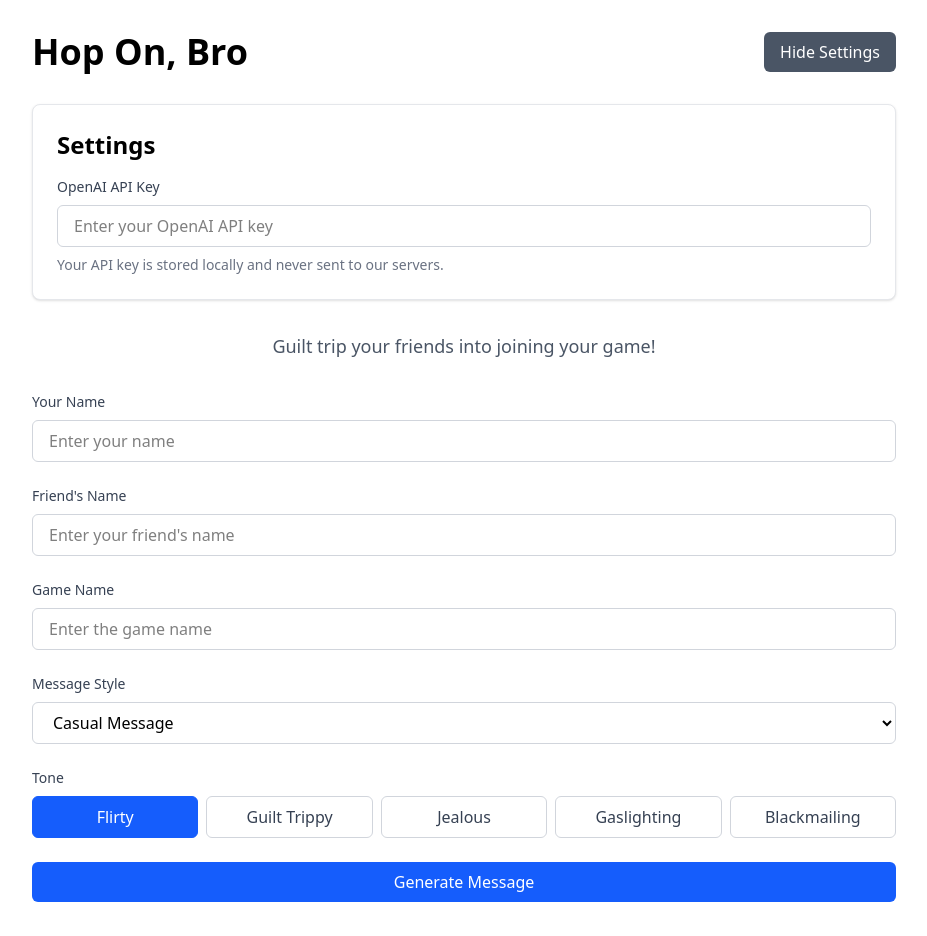
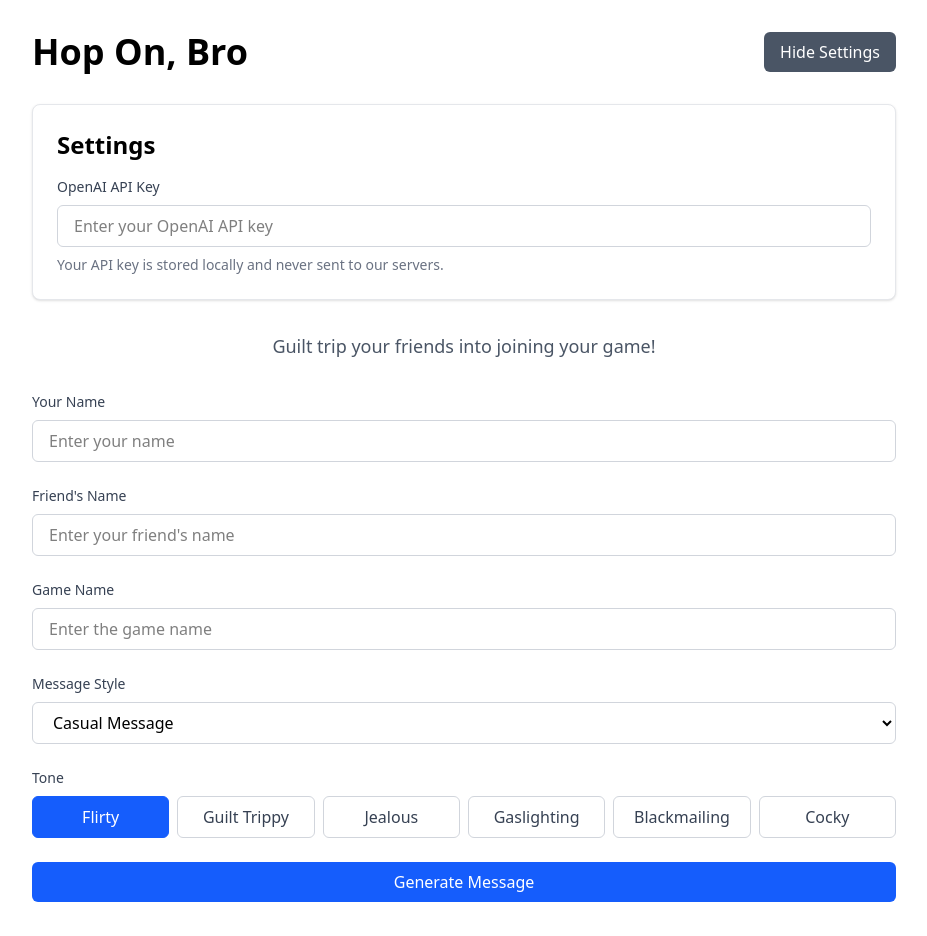
Before and after one commit to braden-godley/hop-on-bro, a React (Vite) app: page / in a window 1280 px wide. Shown: the top 936 px of the page, without its empty margins (176-1103 px from the left). Built offline with nearby package versions, Linux system fonts and the light colour scheme.

Commit message:
add cocky tone

```diff
--- a/src/App.jsx
+++ b/src/App.jsx
@@ -7,9 +7,9 @@ import { contentTypes, loadingMessages, tones } from './constants/content'
 import { generatePrompt } from './utils/promptUtils'
 
 // Create UI-friendly tones array
-const toneOptions = Object.entries(tones).map(([value, { label }]) => ({
-  value,
-  label
+const toneOptions = tones.map(tone => ({
+  value: tone.value,
+  label: tone.label
 }))
 
 function App() {
--- a/src/constants/content.js
+++ b/src/constants/content.js
@@ -22,7 +22,7 @@ export const contentTypes = [
   {
     value: 'haiku',
     label: 'Haiku',
-    prompt: "Write a haiku (3 lines) to convince someone to join a game. Follow the 5-7-5 syllable pattern. Only write the haiku, and a one sentence plea to join the game."
+    prompt: "Write a haiku (3 lines) to convince someone to join a game. Follow the 5-7-5 syllable pattern. Do not write ANYTHING except the haiku itself and a short 1-2 sentence plea to join the game."
   },
   {
     value: 'rap',
@@ -68,6 +68,11 @@ export const contentTypes = [
     value: 'annoyingEmojis',
     label: 'Annoying Emojis',
     prompt: "Write a message with annoying emojis (3-4 sentences) to convince someone to join a game. Spam tons of emojis. Way too many emojis. Like at least 5 emojies per word."
+  },
+  {
+    value: 'coverLetter',
+    label: 'Cover Letter',
+    prompt: "Write a cover letter (150-200 words) to \"apply\" to play a game with the friend. Use professional cover letter language, and make it sound like you are applying to a job. Don't use placeholders like [Your Name]. Include experience, skills, and any other relevant information. Don't include address, phone, date, or any other contact info"
   }
 ]
 
@@ -82,25 +87,35 @@ export const loadingMessages = [
   "Putting on the finishing touches..."
 ]
 
-export const tones = {
-  'flirty': {
-    prompt: 'Generate a flirty, playful message that subtly hints at attraction while staying tasteful.',
-    label: 'Flirty'
+export const tones = [
+  {
+    value: 'flirty',
+    label: 'Flirty',
+    prompt: 'Generate a flirty, playful message that subtly hints at attraction while staying tasteful.'
   },
-  'guilt-trippy': {
-    prompt: 'Generate a message that uses guilt trips and emotional manipulation to convince them to join.',
-    label: 'Guilt Trippy'
+  {
+    value: 'guilt-trippy',
+    label: 'Guilt Trippy',
+    prompt: 'Generate a message that uses guilt trips and emotional manipulation to convince them to join.'
   },
-  'jealous': {
-    prompt: 'Generate a message that subtly expresses jealousy and frustration about them hanging out with other people instead of joining your game.',
-    label: 'Jealous'
+  {
+    value: 'jealous',
+    label: 'Jealous',
+    prompt: 'Generate a message that subtly expresses jealousy and frustration about them hanging out with other people instead of joining your game.'
   },
-  'gaslighting': {
-    prompt: 'Generate a message that playfully questions their memory and perception, suggesting they actually promised to join the game but must have forgotten. Use subtle misdirection and "are you sure?" moments while keeping it light and humorous.',
-    label: 'Gaslighting'
+  {
+    value: 'gaslighting',
+    label: 'Gaslighting',
+    prompt: 'Generate a message that playfully questions their memory and perception, suggesting they actually promised to join the game but must have forgotten. Use subtle misdirection and "are you sure?" moments while keeping it light and humorous.'
   },
-  'blackmailing': {
-    prompt: 'Generate a message that makes vague, playful threats about revealing unspecified secrets or information. Keep all threats completely non-specific, like "it would be a shame if certain things came to light". Never mention any actual secrets or details.',
-    label: 'Blackmailing'
+  {
+    value: 'blackmailing',
+    label: 'Blackmailing',
+    prompt: 'Generate a message that makes vague, playful threats about revealing unspecified secrets or information. Keep all threats completely non-specific, like "it would be a shame if certain things came to light". Never mention any actual secrets or details.'
+  },
+  {
+    value: 'cocky',
+    label: 'Cocky',
+    prompt: 'Generate a message that is very confident and self-assured, while downplaying and minimizing the friend and their abilities. Imply they need you because they suck so bad. Don\'t even make this proposal sound appealing or that they have a choice at all. They have to play with you or else.'
   }
-}
+]
--- a/src/utils/promptUtils.js
+++ b/src/utils/promptUtils.js
@@ -6,17 +6,18 @@ export const getPromptForStyle = (style) => {
 }
 
 export const generatePrompt = (userName, friendName, gameName, toneType, contentType, contentTypeName) => {
+  const tone = tones.find(t => t.value === toneType)
   return `
+    ${tone.prompt}.
+    Don't add a title to the message unless it's essential for the format, such as a scientific paper.
+    Use markdown formatting to enhance the message's presentation.
+    Try to nail the structure and typical content of a ${contentTypeName}.
+
+    ${getPromptForStyle(contentType)}
+    ${contentType !== 'annoyingEmojis' ? 'Don\'t use ANY emojis. ' : ''}
     Your name: ${userName}
     Friend's name: ${friendName}
     Game: ${gameName}
     Message Style: ${toneType}
-
-    ${tones[toneType].prompt}. Don't explicitly mention the tone type in the message.
-    Don't add a title to the message unless it's essential for the format, such as a scientific paper.
-    Use markdown formatting to enhance the message's presentation.
-    Try to nail the structure and typical content of a ${contentTypeName}.
-    ${contentType !== 'annoyingEmojis' ? 'Don\'t use ANY emojis. ' : ''}
-    ${getPromptForStyle(contentType)}
   `
 }
```
